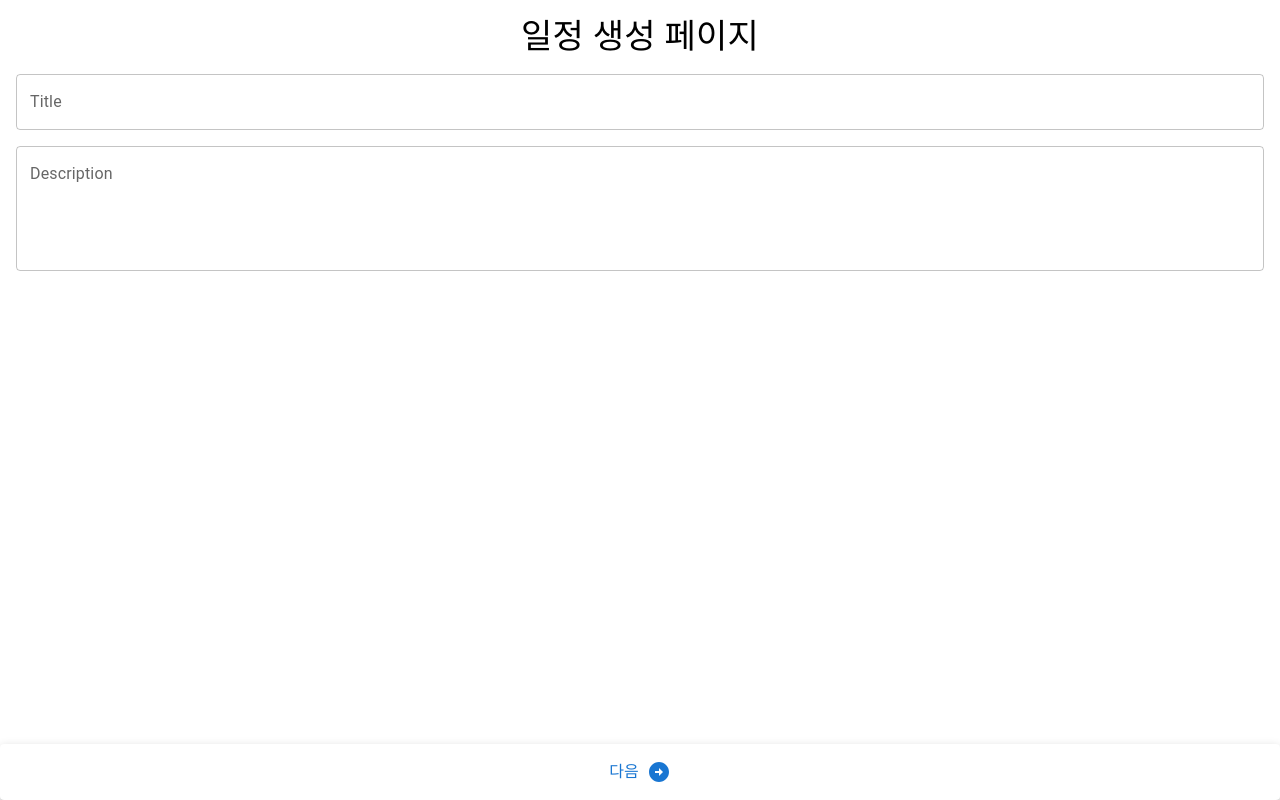
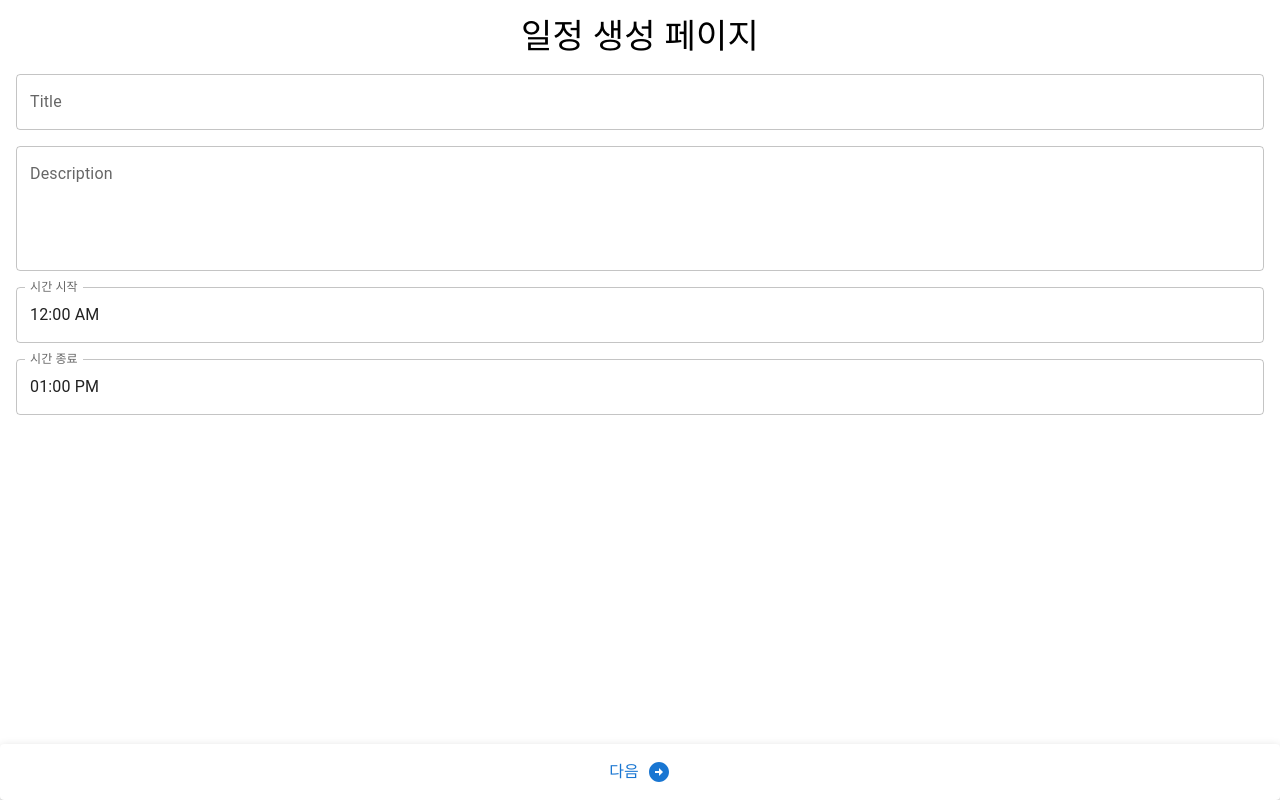
Before and after one commit to junsushin-dev/meeter-frontend, a React (Create React App) app: page /create in a window 1280 px wide. Built offline with nearby package versions, Linux system fonts and the light colour scheme.

Commit message:
feat: Add timeRange input for CreateMeeting page

```diff
--- a/src/pages/CreateMeeting.tsx
+++ b/src/pages/CreateMeeting.tsx
@@ -1,5 +1,6 @@
 import ArrowCircleRightIcon from "@mui/icons-material/ArrowCircleRight";
 import { Box, Button, Stack, TextField, Typography } from "@mui/material";
+import { TimePicker } from "@mui/x-date-pickers";
 import { useNavigate } from "react-router-dom";
 
 import { BottomNavPaper } from "../components/BottomNavPaper";
@@ -7,7 +8,16 @@ import { useStore } from "../stores";
 
 export default function CreateMeeting() {
   const navigate = useNavigate();
-  const { title, description, setTitle, setDescription } = useStore();
+  const {
+    title,
+    description,
+    timeRangeStart,
+    timeRangeEnd,
+    setTitle,
+    setDescription,
+    setTimeRangeStart,
+    setTimeRangeEnd,
+  } = useStore();
 
   const handleNextButtonClick = async () => {
     // TODO: Apply meetingId path param
@@ -36,6 +46,18 @@ export default function CreateMeeting() {
           value={description}
           onChange={(event) => setDescription(event.target.value)}
         />
+        <TimePicker
+          label="시간 시작"
+          value={timeRangeStart}
+          onChange={setTimeRangeStart}
+          renderInput={(params) => <TextField fullWidth {...params} />}
+        />
+        <TimePicker
+          label="시간 종료"
+          value={timeRangeEnd}
+          onChange={setTimeRangeEnd}
+          renderInput={(params) => <TextField fullWidth {...params} />}
+        />
       </Stack>
       <BottomNavPaper elevation={3}>
         <Button onClick={handleNextButtonClick}>
--- a/src/stores/index.ts
+++ b/src/stores/index.ts
@@ -1,20 +1,31 @@
+import dayjs, { Dayjs } from "dayjs";
 import create from "zustand";
 
 interface State {
   dates: Date[];
   title: string;
   description: string;
-  setSelectedDates: (newDate: Date[]) => void;
+  timeRangeStart: Dayjs | null;
+  timeRangeEnd: Dayjs | null;
+  setSelectedDates: (newDates: Date[]) => void;
   setTitle: (newTitle: string) => void;
   setDescription: (newDescription: string) => void;
+  setTimeRangeStart: (newDate: Dayjs | null) => void;
+  setTimeRangeEnd: (newDate: Dayjs | null) => void;
 }
 
 export const useStore = create<State>((set) => ({
   dates: [] as Date[],
   title: "",
   description: "",
+  timeRangeStart: dayjs("1970-01-01T09:00:00.000+09:00"),
+  timeRangeEnd: dayjs("1970-01-01T22:00:00.000+09:00"),
   setSelectedDates: (newDates: Date[]) => set((state) => ({ dates: newDates })),
   setTitle: (newTitle: string) => set((state) => ({ title: newTitle })),
   setDescription: (newDescription: string) =>
     set((state) => ({ description: newDescription })),
+  setTimeRangeStart: (newDate: Dayjs | null) =>
+    set((state) => ({ timeRangeStart: newDate })),
+  setTimeRangeEnd: (newDate: Dayjs | null) =>
+    set((state) => ({ timeRangeEnd: newDate })),
 }));
```
